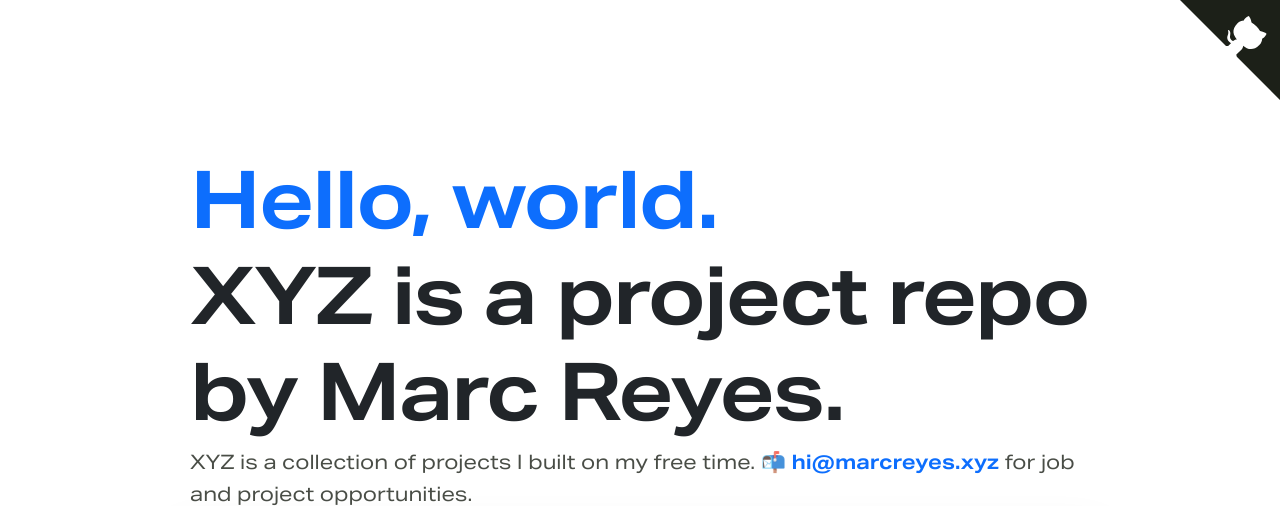
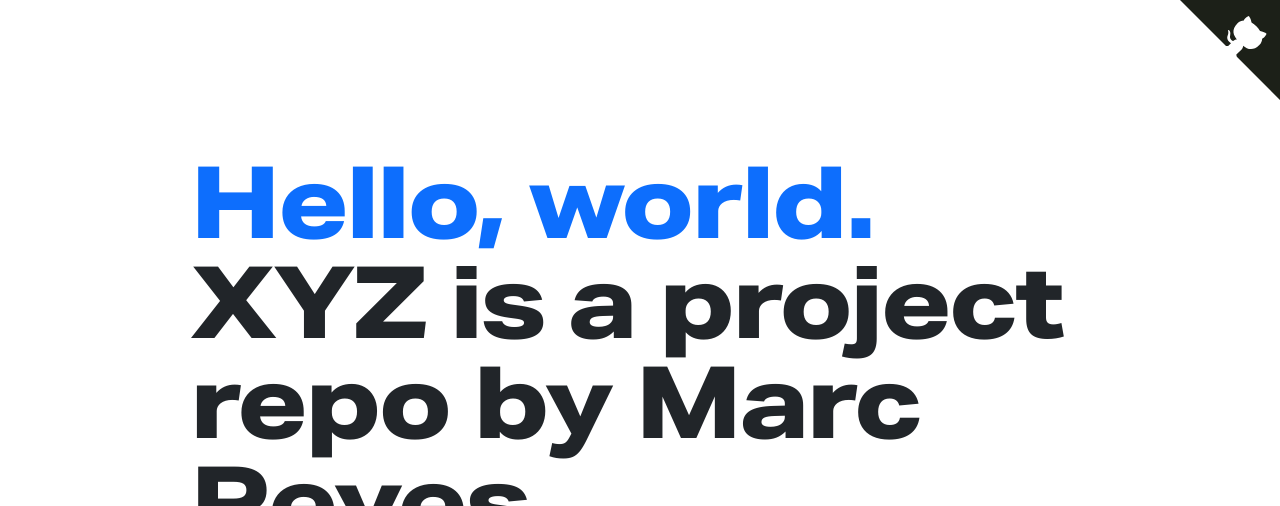
Before and after one commit to mabreyes/marcreyes.dev, a Jekyll site: the page built from index.md, in a window 1280 px wide. Shown: the top 506 px of the page. Built offline with Jekyll 4.4.1, drawn with Linux system fonts in a browser that asks for light colours; grey boxes are pictures that could not be loaded.

Commit message:
Update font weight and responsive sizing

```diff
--- a/_layouts/default.html
+++ b/_layouts/default.html
@@ -9,7 +9,7 @@
     {% include head.html %}
 </head>
 
-<body oncontextmenu="return false" onselectstart="return false">
+<!-- <body oncontextmenu="return false" onselectstart="return false"> -->
     {% include ribbon.html %}
     <article>
         {{ content }}
--- a/assets/stylesheet.css
+++ b/assets/stylesheet.css
@@ -10,9 +10,16 @@
     background: #e1e1e1;
 }
 
+.display-1 {
+    font-size: 100px !important;
+    line-height: 1em !important;
+    letter-spacing: -3px !important;
+    margin-bottom: 20px;
+}
+
 h1 {
     font-family: 'Aktiv Grotesk Ex', sans-serif;
-    font-weight: 700 !important;
+    font-weight: 800 !important;
     font-size: 90px;
     line-height: 1.1em;
     letter-spacing: -2px;
@@ -20,12 +27,13 @@
 }
 
 h1.fw-bold {
+    font-weight: 800 !important;
     letter-spacing: -1px;
 }
 
 body {
     font: 20px 'Aktiv Grotesk Ex', sans-serif;
-    font-weight: 300;
+    font-weight: 400;
     color: #1c2018;
 }
 
@@ -66,9 +74,9 @@
 }
 
 span.color {
-    line-height: 1.1em;
+    line-height: 1em;
     font-family: 'Aktiv Grotesk Ex', sans-serif;
-    font-weight: 700 !important;
+    font-weight: 800 !important;
     color: #0d6efd;
 }
 
@@ -176,7 +184,7 @@
 
 .sponsor button {
     font-family: 'Aktiv Grotesk Ex', sans-serif;
-    font-weight: 700;
+    font-weight: 800;
     background-color: transparent;
     border: 2px solid #fff;
 }
@@ -264,6 +272,19 @@
     }
 }
 
+@media (max-width: 1000px) {
+    .display-1 {
+        font-size: 80px !important;
+    }
+}
+
+@media (max-width: 768px) {
+    .display-1 {
+        font-size: 70px !important;
+        letter-spacing: -2px !important;
+    }
+}
+
 @media (max-width: 500px) {
     h1 {
         font-size: 47px;
@@ -276,4 +297,13 @@
     .sponsor button {
         font-size: 17px;
     }
+    .display-1 {
+        font-size: 60px !important;
+    }
 }
+
+@media (max-width: 500px) {
+    .display-1 {
+        font-size: 50px !important;
+    }
+}
```
